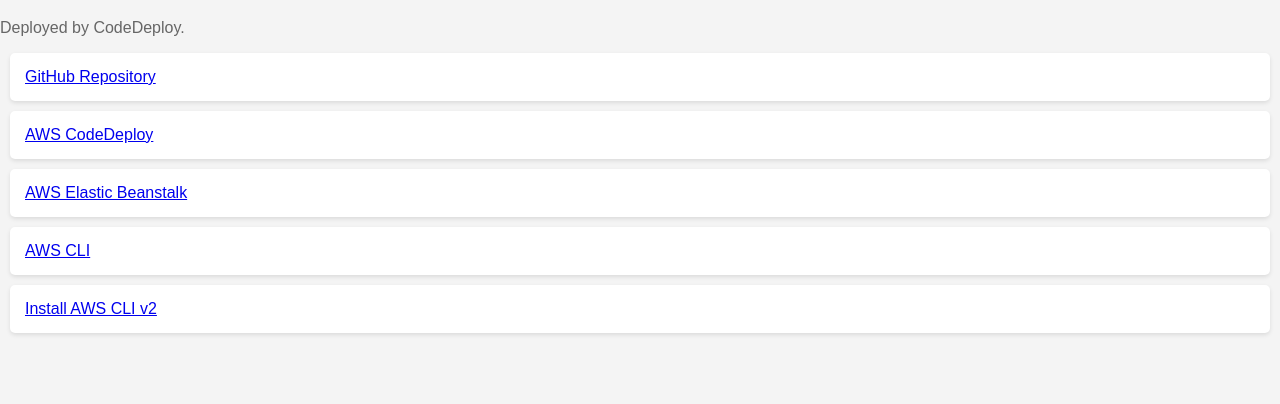
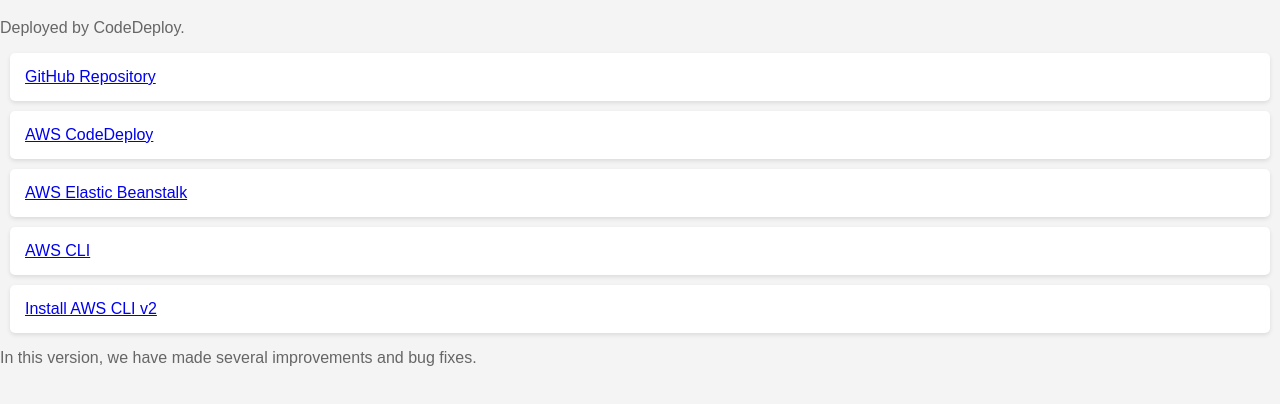
Before and after one commit to aceswolf1/aws-codeploy-github-actions-example, a website: page index.html in a window 1280 px wide. Shown: the part 62-466 px from the top of the page. Drawn offline with Linux system fonts and the light colour scheme.

Commit message:
Update index.html: add note about improvements and bug fixes in the current version

```diff
--- a/index.html
+++ b/index.html
@@ -40,5 +40,6 @@
         <li><a href="https://aws.amazon.com/cli/">AWS CLI</a></li>
         <li><a href="https://docs.aws.amazon.com/cli/latest/userguide/install-cliv2.html">Install AWS CLI v2</a></li>
     </ul>
+    <p>In this version, we have made several improvements and bug fixes.</p>
 </body>
 </html>
```
